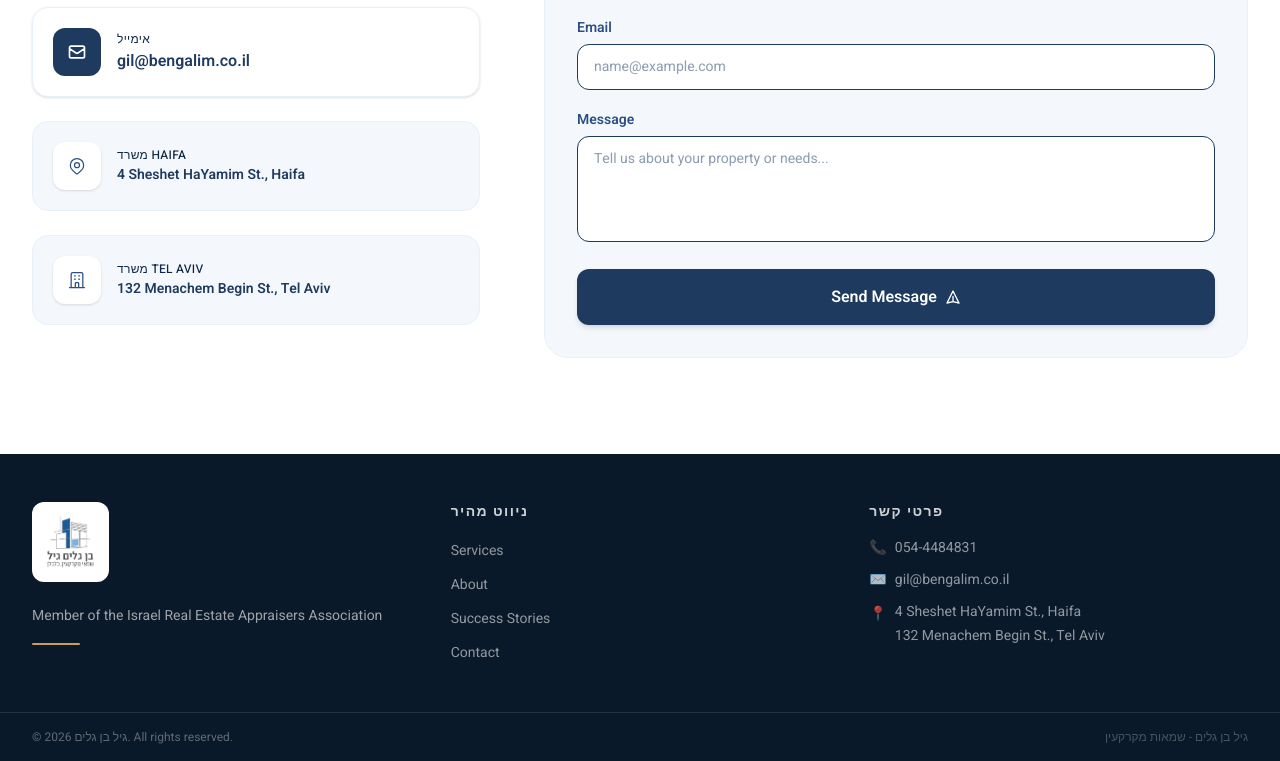
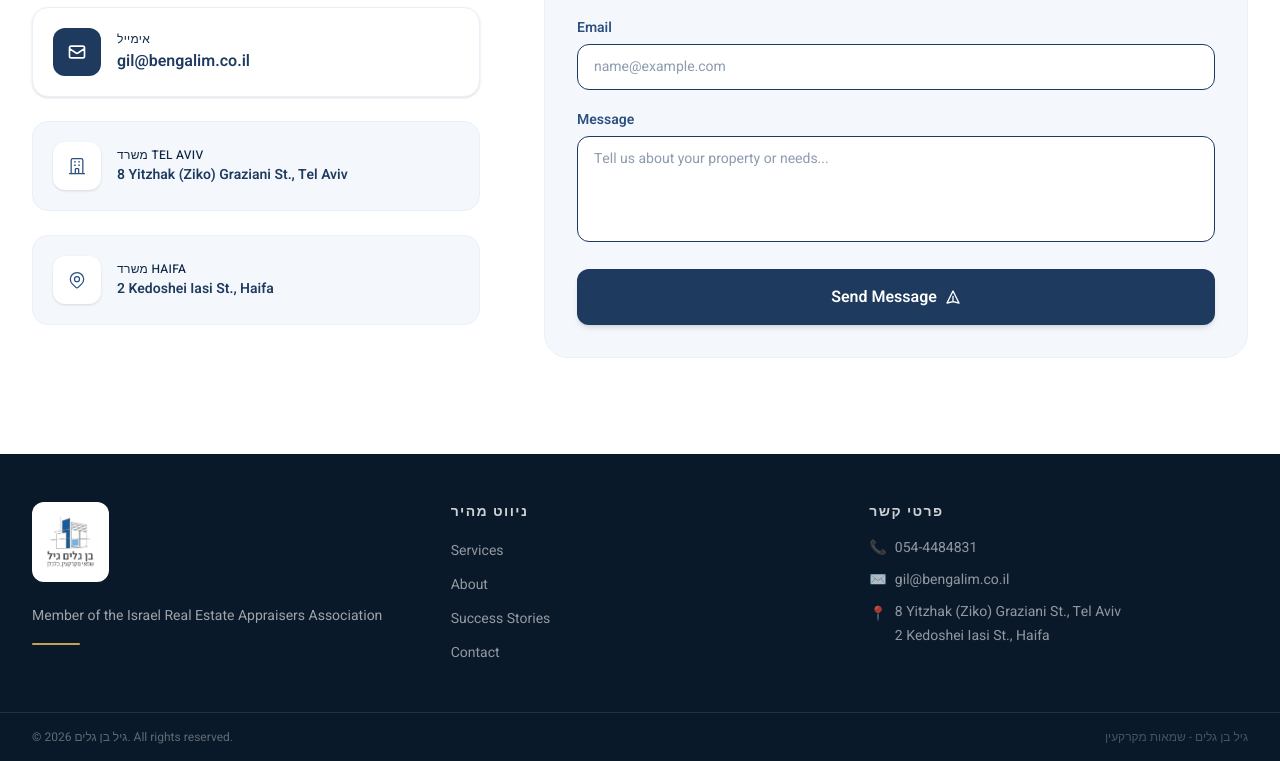
Before and after one commit to yaniv-barkai/gilbengalim, a Next.js app: page /en in a window 1280 px wide. Shown: the part 5752-6513 px from the top of the page. Built offline with nearby package versions, Linux system fonts and the light colour scheme.

Commit message:
Change address

```diff
--- a/components/Contact.tsx
+++ b/components/Contact.tsx
@@ -19,14 +19,14 @@ export default function Contact() {
 
   const offices = [
     {
+      city: t("offices.tlv.city"),
+      address: t("offices.tlv.address"),
+      icon: <TlvIcon />,
+    },
+    {
       city: t("offices.haifa.city"),
       address: t("offices.haifa.address"),
       icon: <HaifaIcon />,
-    },
-    {
-      city: t("offices.tlv.city"),
-      address: t("offices.tlv.address"),
-      icon: <TlvIcon />,
     },
   ];
 
--- a/components/Footer.tsx
+++ b/components/Footer.tsx
@@ -81,8 +81,8 @@ export default function Footer() {
               <li className="flex items-start gap-2 text-white/55 text-sm">
                 <span className="text-gold-500/70 mt-0.5">📍</span>
                 <div>
-                  <p>{t("contact.offices.haifa.address")}</p>
-                  <p className="mt-1">{t("contact.offices.tlv.address")}</p>
+                  <p>{t("contact.offices.tlv.address")}</p>
+                  <p className="mt-1">{t("contact.offices.haifa.address")}</p>
                 </div>
               </li>
             </ul>
--- a/messages/en.json
+++ b/messages/en.json
@@ -137,11 +137,11 @@
     "offices": {
       "haifa": {
         "city": "Haifa",
-        "address": "4 Sheshet HaYamim St., Haifa"
+        "address": "2 Kedoshei Iasi St., Haifa"
       },
       "tlv": {
         "city": "Tel Aviv",
-        "address": "132 Menachem Begin St., Tel Aviv"
+        "address": "8 Yitzhak (Ziko) Graziani St., Tel Aviv"
       }
     },
     "phone": "054-4484831",
--- a/messages/he.json
+++ b/messages/he.json
@@ -137,11 +137,11 @@
     "offices": {
       "haifa": {
         "city": "חיפה",
-        "address": "ששת הימים 4, חיפה"
+        "address": "קדושי יאסי 2, חיפה"
       },
       "tlv": {
         "city": "תל אביב",
-        "address": "מנחם בגין 132, תל אביב"
+        "address": "יצחק (זיקו) גרציאני 8, תל אביב"
       }
     },
     "phone": "054-4484831",
```
